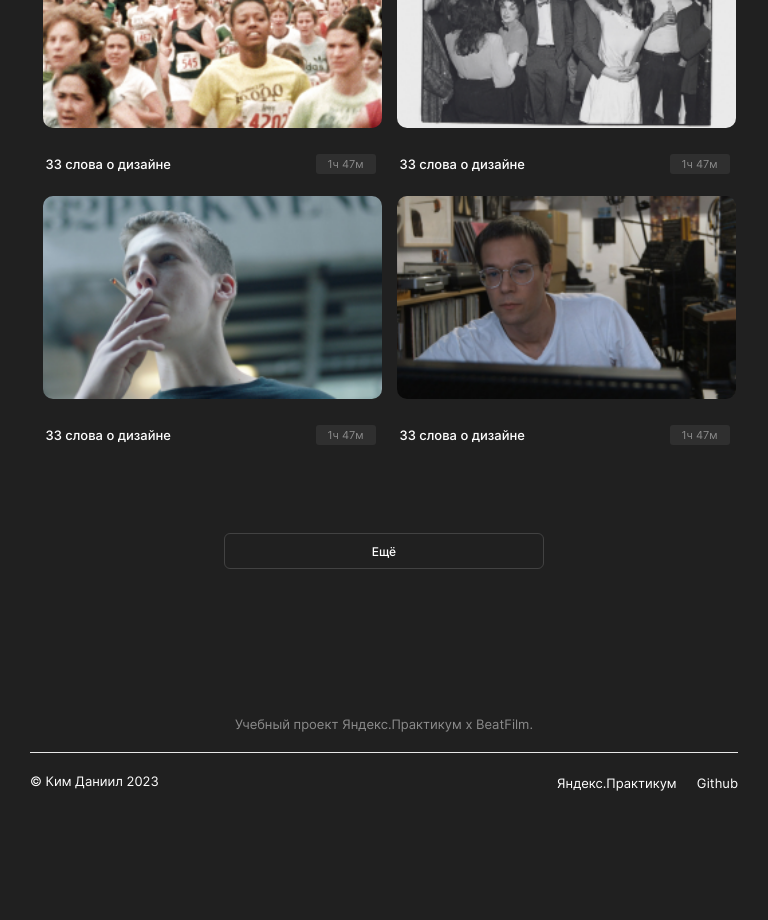
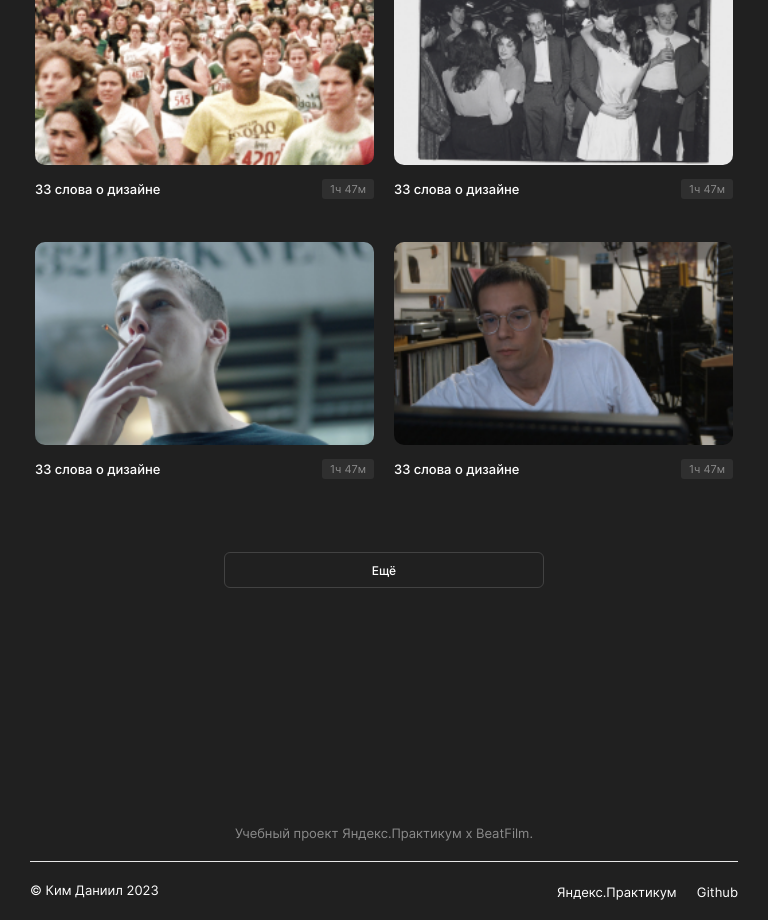
Before and after one commit to danya-kim99/movies-explorer-frontend, a React (Create React App) app: page /movies in a window 768 px wide. Shown: the part 1540-2460 px from the top of the page. Before the commit the page ends 2351 px from the top, so only its background shows below. Built offline with nearby package versions, Linux system fonts and the light colour scheme; the HTML template or start-up script is replaced by a standard one.

Commit message:
review fixes

```diff
--- a/src/components/Footer/Footer.css
+++ b/src/components/Footer/Footer.css
@@ -1,5 +1,5 @@
 .footer {
-    padding: 64px 70px 20px;
+    padding: 78px 70px 20px;
     background-color: #202020;
 }
 
@@ -46,8 +46,7 @@
 
 @media screen and (min-width: 768px) and (max-width: 1024px) {
     .footer {
-        padding: 66px 30px 20px;
-
+        padding: 156px 30px 20px;
     }
 }
 
--- a/src/components/Main/AboutMe/AboutMe.css
+++ b/src/components/Main/AboutMe/AboutMe.css
@@ -23,7 +23,9 @@
     font-size: 50px;
     font-weight: 400;
     line-height: 58px;
+    letter-spacing: -0.04em;
 }
+
 
 .aboutme__position {
     margin: 0;
--- a/src/components/Main/NavTab/NavTab.css
+++ b/src/components/Main/NavTab/NavTab.css
@@ -2,7 +2,7 @@
     display: flex;
     justify-content: center;
     gap: 10px;
-    margin: 0 0 30px 0;
+    margin: 0 0 35px 0;
     padding: 0;
     list-style: none;
 }
@@ -35,6 +35,6 @@
         font-size: 10px;
     }
     .navtab__content {
-        margin: 0 0 20px 0;
+        margin: 0 0 50px 0;
     }
 }
--- a/src/components/Main/Portfolio/Portfolio.css
+++ b/src/components/Main/Portfolio/Portfolio.css
@@ -1,5 +1,5 @@
 .portfolio {
-    padding: 0px 50px 90px;
+    padding: 0px 70px 113px;
     background: #202020;
 }
 
@@ -46,14 +46,26 @@
     justify-content: space-between;
 }
 
+@media screen and (min-width: 768px) and (max-width: 1024px) {
+    .portfolio {
+        padding: 0 50px;
+    }
+
+    .portfolio__link {
+        font-size: 28px;
+        font-weight: 400;
+        line-height: 50px;
+        letter-spacing: -0.04em;
+        text-align: left;
+    }
+}
+
 @media screen and (max-width: 767px) {
     .portfolio {
         padding: 0 50px;
     }
 
-    .portfolio__title {
-        font-size: 14px;
-    }
+    .portfolio__title {}
 
     .portfolio__list {
         padding-top: 10px;
--- a/src/components/Main/Promo/Promo.css
+++ b/src/components/Main/Promo/Promo.css
@@ -22,8 +22,10 @@
     font-weight: 400;
     line-height: 58px;
     color: #fff;
+    letter-spacing: -0.04em;
     text-align: center;
 }
+
 
 @media screen and (min-width: 768px) and (max-width: 1024px) {
 
--- a/src/components/Movies/MoviesCard/MoviesCard.css
+++ b/src/components/Movies/MoviesCard/MoviesCard.css
@@ -2,9 +2,13 @@
     box-sizing: border-box;
     width: 360px;
     height: 271px;
-    margin: 0 0 0 10px;
+    margin: 0 0 18px 0;
     padding: 0;
     background: #202020;
+}
+
+.movie:nth-child(even) {
+    margin: 0 0 0 10px;
 }
 
 .movie__card {
@@ -59,8 +63,8 @@
 
 .movie__like_active {
     position: absolute;
-    top: 15%;
-    left: 90%;
+    top: 11%;
+    left: 92%;
     transform: translate(-50%, -50%);
     padding: 10px 10px;
     background-image: url(../../../images/liked_icon.svg);
@@ -73,8 +77,8 @@
 
 .movie__remove {
     position: absolute;
-    top: 15%;
-    left: 90%;
+    top: 11%;
+    left: 92%;
     visibility: hidden;
     transform: translate(-50%, -50%);
     padding: 10px 10px;
@@ -90,8 +94,8 @@
 .movie__like {
     -ms-transform: translate(-50%, -50%);
     position: absolute;
-    top: 15%;
-    left: 85%;
+    top: 11%;
+    left: 86%;
     visibility: hidden;
     transform: translate(-50%, -50%);
     width: 72px;
@@ -126,14 +130,21 @@
 
     .movie {
         width: 339px;
+        margin-bottom: 9px;
     }
+
     .movie__header {
-        padding: 15px 6px 6px 3px;
+        padding: 3px 0px 6px 0px;
     }
 
     .movie__title {
         font-size: 13px;
         line-height: 16px;
+    }
+
+    .movie__duration {
+        min-width: 52px;
+        padding: 3px 0px;
     }
 }
 
@@ -183,11 +194,28 @@
 
     .movie {
         max-width: 300px;
-        max-height: 220px;
-        margin: 0 10px;
+        min-height: 220px;
+        margin-bottom: 3px;
+    }
+
+    .movie:nth-child(even) {
+        margin: 0;
     }
 
     .movie__header {
-        padding: 10px 0;
+        padding: 16px 0;
     }
+
+    .movie__duration {
+        max-width: 52px;
+        padding: 3px 0px;
+        margin-bottom: 0;
     }
+
+    .movie__like_active {
+        position: absolute;
+        top: 14%;
+        left: 93%;
+    }
+
+}
--- a/src/components/Movies/MoviesCardList/MoviesCardList.css
+++ b/src/components/Movies/MoviesCardList/MoviesCardList.css
@@ -10,17 +10,19 @@
     flex-wrap: wrap;
     justify-content: space-between;
     box-sizing: border-box;
-    margin-top: 79px;
+    margin-top: 80px;
+    margin-bottom: 0;
     padding-left: 0;
     list-style-type: none;
 }
 
 .movies-card-list__expand {
+    cursor: pointer;
     align-self: center;
     box-sizing: border-box;
     width: 320px;
     height: 36px;
-    margin: 50px 0 81px;
+    margin: 30px 0 81px;
     background: #202020;
     border: 1px solid #424242;
     border-radius: 6px;
--- a/src/components/Movies/SearchForm/SearchForm.css
+++ b/src/components/Movies/SearchForm/SearchForm.css
@@ -38,6 +38,7 @@
 }
 
 .search-form__button {
+    cursor: pointer;
     box-sizing: border-box;
     min-width: 44px;
     height: 44px;
@@ -56,7 +57,7 @@
     align-items: center;
     gap: 12px;
     position: relative;
-    padding: 5px 30px 5px 0;
+    padding: 10px 40px 5px 0;
     cursor: pointer;
     font-size: 12px;
     font-weight: 400;
--- a/src/components/Navigation/AuthNavigation/AuthNavigation.css
+++ b/src/components/Navigation/AuthNavigation/AuthNavigation.css
@@ -5,7 +5,7 @@
 .auth-navigation-buttons__content {
     display: flex;
     gap: 30px;
-    margin: 0;
+    margin: 0 0 7px 0;
     padding: 0;
     list-style: none;
 }
```
Lines whose indentation alone changed are shown as unchanged.
